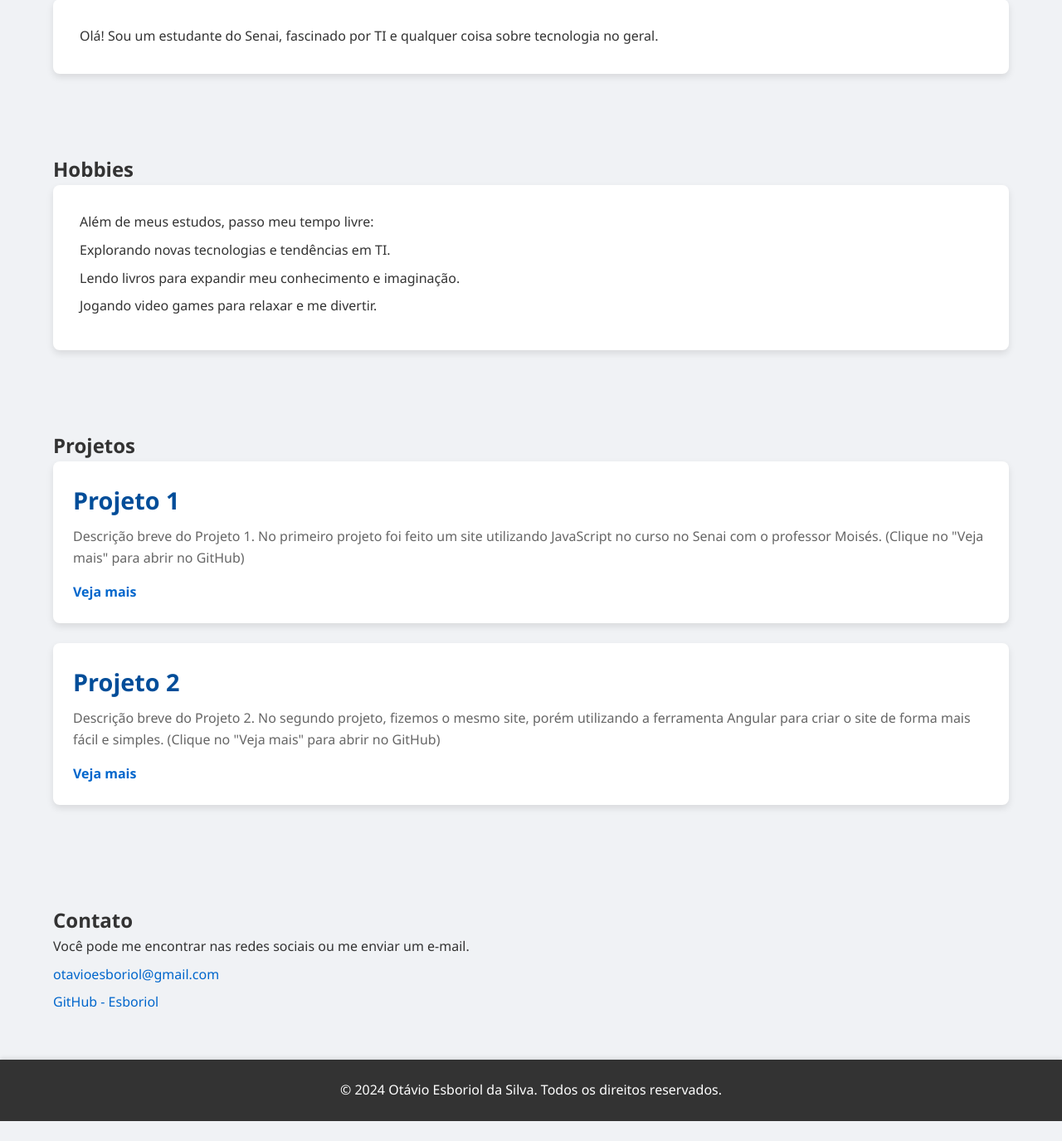
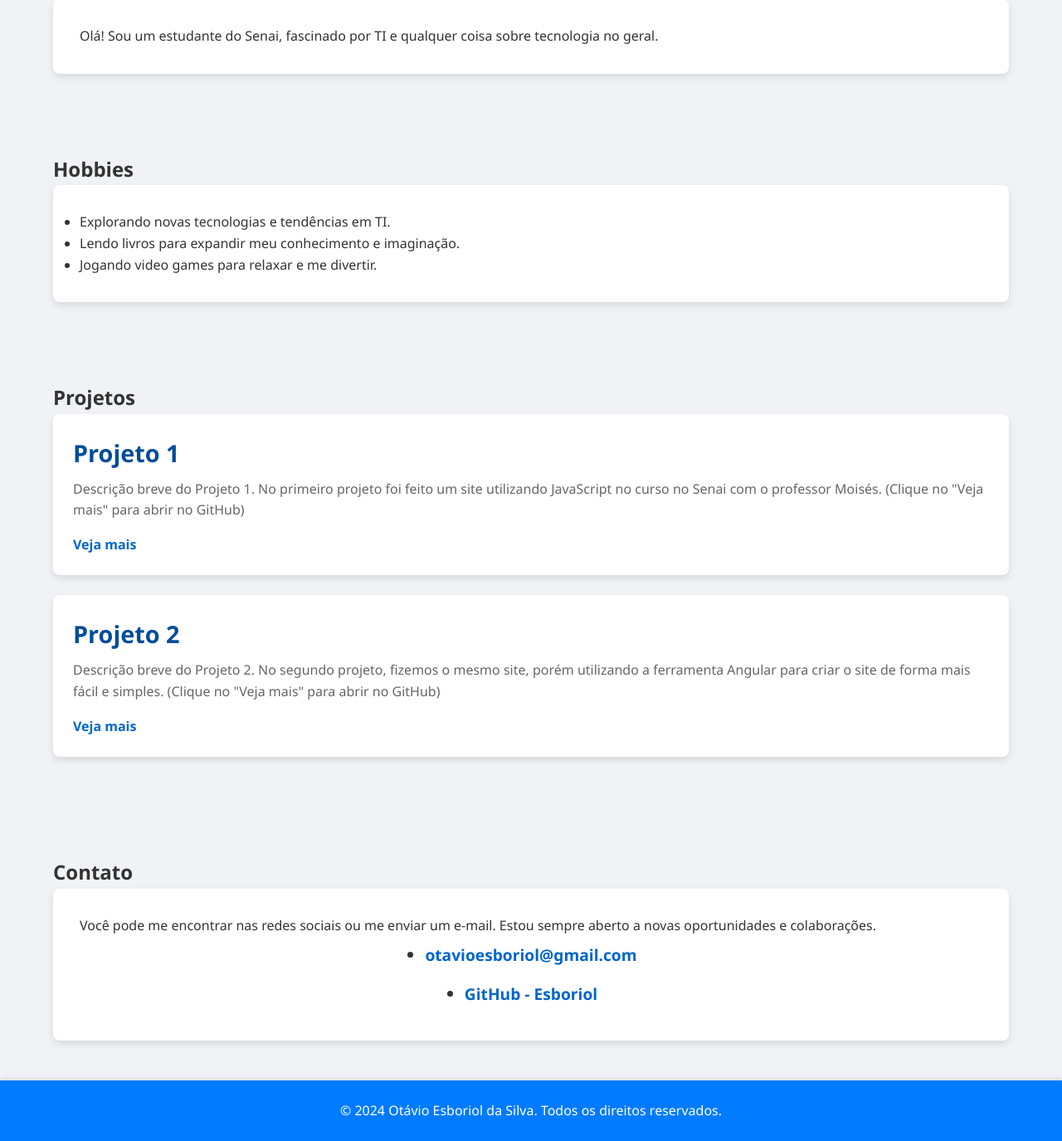
Before and after one commit to Esboriol/pagina-pessoal, a Flask app: page / in a window 1280 px wide. Shown: the part 199-1574 px from the top of the page at 83% size. Before the commit the page ends 1550 px from the top, so only its background shows below. Run offline with Flask 3, Linux system fonts and the light colour scheme.

Commit message:
Espero que Funcione :)

```diff
--- a/templates/index.html
+++ b/templates/index.html
@@ -55,32 +55,43 @@
         }
 
         footer {
-            background: #333;
+            background: #007bff; /* Azul claro */
             color: #fff;
             padding: 1.5rem 0;
             text-align: center;
             box-shadow: 0 -2px 5px rgba(0,0,0,0.1);
+            position: relative;
+        }
+
+        .footer-content {
+            width: 90%;
+            max-width: 1200px;
+            margin: 0 auto;
         }
 
         footer p {
             margin: 0;
         }
 
-        ul {
-            list-style: none;
+        .contact-list {
+            display: flex;
+            flex-direction: column;
+            align-items: center;
         }
 
-        ul li {
+        .contact-list li {
             margin: 0.5rem 0;
+            font-size: 1.2rem;
         }
 
-        a {
+        .contact-list a {
             color: #0066cc;
             text-decoration: none;
             transition: color 0.3s ease;
+            font-weight: bold;
         }
 
-        a:hover {
+        .contact-list a:hover {
             color: #004d99;
             text-decoration: underline;
         }
@@ -125,6 +136,10 @@
             section .container {
                 width: 95%;
             }
+
+            .contact-list {
+                font-size: 1rem;
+            }
         }
     </style>
 </head>
@@ -146,7 +161,6 @@
         <div class="container">
             <h2>Hobbies</h2>
             <div class="section-content">
-                <p>Além de meus estudos, passo meu tempo livre:</p>
                 <ul>
                     <li>Explorando novas tecnologias e tendências em TI.</li>
                     <li>Lendo livros para expandir meu conhecimento e imaginação.</li>
@@ -176,15 +190,17 @@
     <section id="contato">
         <div class="container">
             <h2>Contato</h2>
-            <p>Você pode me encontrar nas redes sociais ou me enviar um e-mail.</p>
-            <ul>
-                <li><a href="mailto:otavioesboriol@gmail.com">otavioesboriol@gmail.com</a></li>
-                <li><a href="https://github.com/Esboriol" target="_blank">GitHub - Esboriol</a></li>
-            </ul>
+            <div class="section-content">
+                <p>Você pode me encontrar nas redes sociais ou me enviar um e-mail. Estou sempre aberto a novas oportunidades e colaborações.</p>
+                <ul class="contact-list">
+                    <li><a href="mailto:otavioesboriol@gmail.com">otavioesboriol@gmail.com</a></li>
+                    <li><a href="https://github.com/Esboriol" target="_blank">GitHub - Esboriol</a></li>
+                </ul>
+            </div>
         </div>
     </section>
     <footer>
-        <div class="container">
+        <div class="footer-content">
             <p>&copy; 2024 Otávio Esboriol da Silva. Todos os direitos reservados.</p>
         </div>
     </footer>
```
